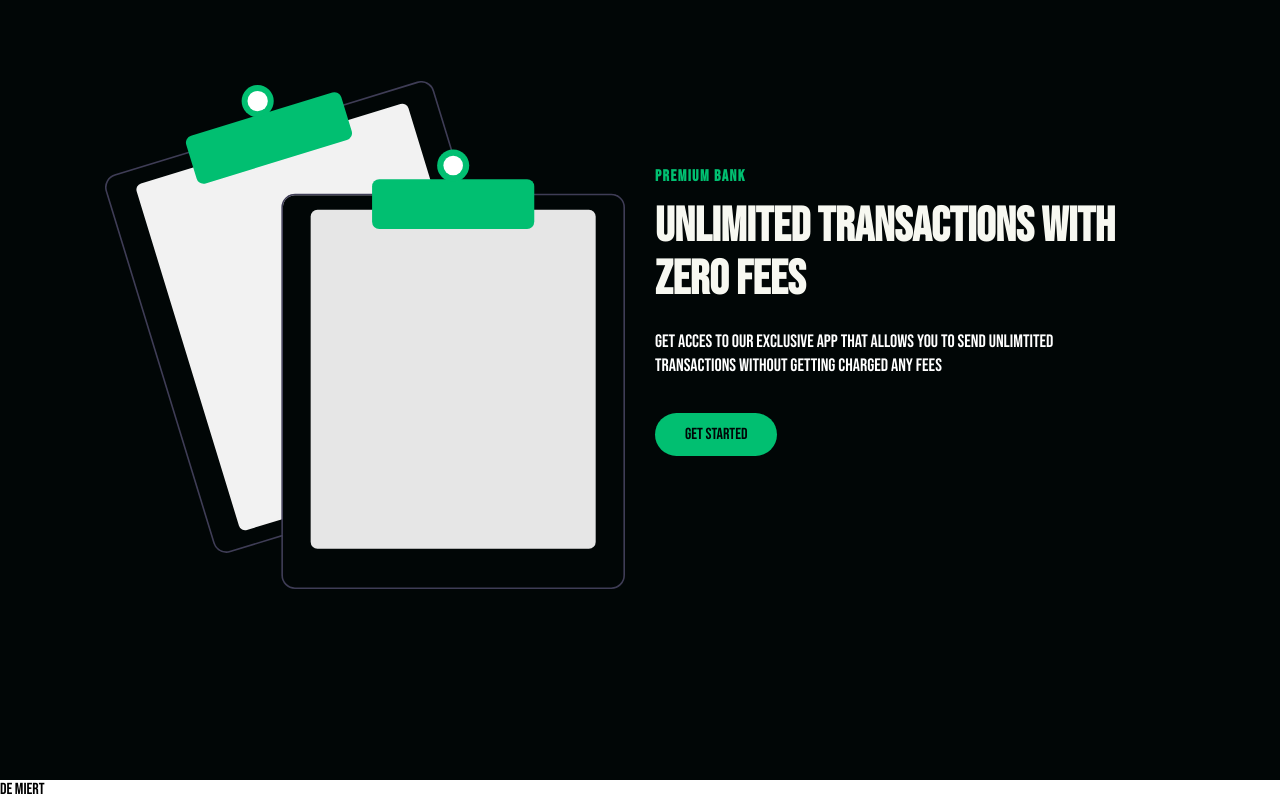
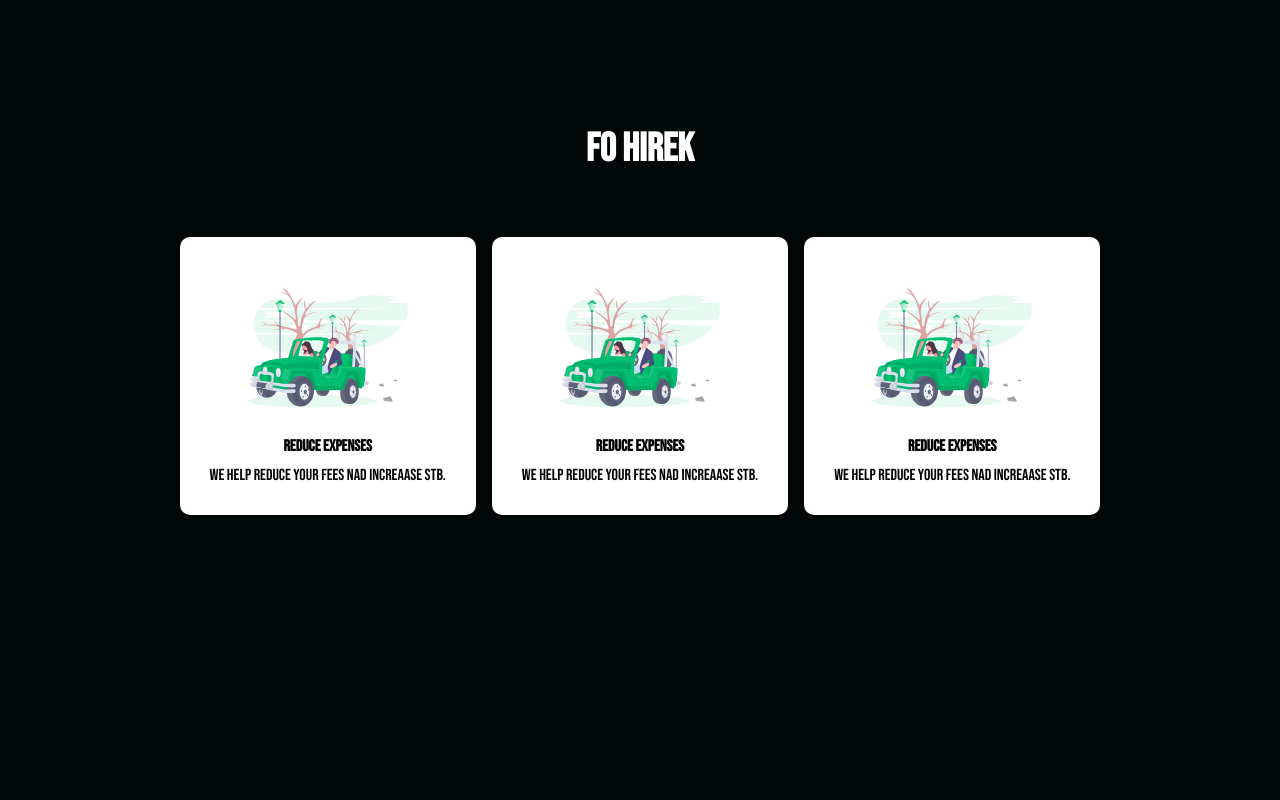
Before and after one commit to hzoltann/kutv-react, a React (Create React App) app: page / in a window 1280 px wide. Shown: the part 2600-3400 px from the top of the page. Built offline with nearby package versions, Linux system fonts and the light colour scheme.

Commit message:
Set up Switch

```diff
--- a/package.json
+++ b/package.json
@@ -9,7 +9,7 @@
     "react": "^18.1.0",
     "react-dom": "^18.1.0",
     "react-icons": "^4.3.1",
-    "react-router-dom": "^6.3.0",
+    "react-router-dom": "5.2.0",
     "react-scripts": "^2.1.3",
     "react-scroll": "^1.8.7",
     "styled-components": "^5.3.5",
--- a/public/index.html
+++ b/public/index.html
@@ -22,6 +22,5 @@
   </head>
   <body>
     <div id="root"></div>
-    <div>DE MIERT</div>
   </body>
 </html>
--- a/src/App.css
+++ b/src/App.css
@@ -2,4 +2,5 @@
   padding: 0;
   margin: 0;
   font-family: "Bebas Neue", cursive, sans-serif;
+  /* overflow-x: hidden; */
 }
--- a/src/App.js
+++ b/src/App.js
@@ -1,12 +1,17 @@
 import React from "react";
 import "./App.css";
-import { BrowserRouter as Router } from "react-router-dom";
+import { BrowserRouter as Router, Route, Switch } from "react-router-dom";
+// import Switch from
 import Home from "./pages";
+import SignInPage from "./pages/signIn";
 
 function App() {
   return (
     <Router>
-      <Home />
+      <Switch>
+        <Route path="/" component={Home} exact />
+        <Route path="/signIn" component={SignInPage} exact />
+      </Switch>
     </Router>
   );
 }
--- a/src/components/infoSection/Data.js
+++ b/src/components/infoSection/Data.js
@@ -17,7 +17,7 @@ export const homeObjOne = {
 };
 
 export const homeObjTwo = {
-  id: "versemyszabaly",
+  id: "versenyszabaly",
   lightBg: true,
   lightText: false,
   lightTextDesc: false,
@@ -35,7 +35,7 @@ export const homeObjTwo = {
 };
 
 export const homeObjThree = {
-  id: "about",
+  id: "hirek",
   lightBg: false,
   lightText: true,
   lightTextDesc: true,
@@ -46,7 +46,7 @@ export const homeObjThree = {
   buttonLabel: "Get started",
   imgStart: true,
   img: require("../../img/sign-up.svg"),
-  alt: "Car",
+  alt: "feliratkozo papir",
   dark: true,
   primary: true,
   darkText: false,
--- a/src/components/infoSection/InfoElements.js
+++ b/src/components/infoSection/InfoElements.js
@@ -61,6 +61,7 @@ export const TopLine = styled.p`
   letter-spacing: 1.4px;
   text-transform: uppercase;
   margin-bottom: 16px;
+  /* overflow: hidden; */
 `;
 
 export const Heading = styled.h1`
@@ -69,6 +70,7 @@ export const Heading = styled.h1`
   line-height: 1.1;
   font-weight: 600;
   color: ${({ lightText }) => (lightText ? "#f7f8f1" : "#010606")};
+  /* overflow: hidden; */
 
   @media screen and (max-width: 480px) {
     font-size: 32px;
--- /dev/null
+++ b/src/components/news/NewsElements.js
@@ -0,0 +1,84 @@
+import styled from "styled-components";
+
+export const NewsContainer = styled.div`
+  height: 800px;
+  display: flex;
+  flex-direction: column;
+  justify-content: center;
+  align-items: center;
+  background: #010606;
+
+  @media screen and (max-width: 768px) {
+    height: 1100px;
+  }
+
+  @media screen and (max-width: 480px) {
+    height: 1300px;
+  }
+`;
+
+export const NewsWrap = styled.div`
+  max-width: 1000px;
+  margin: 0 auto;
+  display: grid;
+  grid-template-columns: 1fr 1fr 1fr;
+  align-items: center;
+  grid-gap: 16px;
+  padding: 0 50px;
+
+  @media screen and (max-width: 1000px) {
+    grid-template-columns: 1fr 1fr;
+  }
+
+  @media screen and (max-width: 768px) {
+    grid-template-columns: 1fr;
+    padding: 0 20px;
+  }
+`;
+
+export const NewsCard = styled.div`
+  background-color: #fff;
+  display: flex;
+  flex-direction: column;
+  justify-content: flex-start;
+  align-items: center;
+  border-radius: 10px;
+  max-height: 340px;
+  /* width: 100%; */
+  padding: 30px;
+  box-shadow: 0 1px 3px rgba(0, 0, 0, 0.3);
+
+  transition: all ease-in-out 0.2s;
+
+  &:hover {
+    transform: scale(1.05);
+    transition: all ease-in-out 0.2s;
+    cursor: pointer;
+  }
+`;
+
+export const NewsIcon = styled.img`
+  height: 160px;
+  width: 160px;
+  margin-bottom: 10px;
+`;
+
+export const NewsH1 = styled.h1`
+  font-size: 2.5rem;
+  color: #fff;
+  margin-bottom: 64px;
+
+  @media screen and (max-width: 480px) {
+    font-size: 2rem;
+  }
+`;
+
+export const NewsH2 = styled.h2`
+  font-size: 1rem;
+  margin-bottom: 10px;
+`;
+
+export const NewsP = styled.p`
+  font-size: 1rem;
+  text-align: center;
+`;
--- /dev/null
+++ b/src/components/news/index.js
@@ -0,0 +1,41 @@
+import React from "react";
+import {
+  NewsContainer,
+  NewsCard,
+  NewsH1,
+  NewsH2,
+  NewsIcon,
+  NewsP,
+  NewsWrap,
+} from "./NewsElements";
+
+import Icon1 from "../../img/car.svg";
+import Icon2 from "../../img/car.svg";
+import Icon3 from "../../img/car.svg";
+
+const News = () => {
+  return (
+    <NewsContainer id="hirek">
+      <NewsH1>Fo hirek</NewsH1>
+      <NewsWrap>
+        <NewsCard>
+          <NewsIcon src={Icon1} />
+          <NewsH2>Reduce Expenses</NewsH2>
+          <NewsP>We help reduce your fees nad increaase stb.</NewsP>
+        </NewsCard>
+        <NewsCard>
+          <NewsIcon src={Icon2} />
+          <NewsH2>Reduce Expenses</NewsH2>
+          <NewsP>We help reduce your fees nad increaase stb.</NewsP>
+        </NewsCard>
+        <NewsCard>
+          <NewsIcon src={Icon3} />
+          <NewsH2>Reduce Expenses</NewsH2>
+          <NewsP>We help reduce your fees nad increaase stb.</NewsP>
+        </NewsCard>
+      </NewsWrap>
+    </NewsContainer>
+  );
+};
+
+export default News;
--- a/src/pages/index.js
+++ b/src/pages/index.js
@@ -7,6 +7,7 @@ import {
   homeObjThree,
 } from "../components/infoSection/Data";
 import NavBar from "../components/navbar";
+import News from "../components/news";
 import SideBar from "../components/sidebar";
 
 function Home() {
@@ -22,6 +23,7 @@ function Home() {
       <HeroSection />
       <InfoSection {...homeObjOne} />
       <InfoSection {...homeObjTwo} />
+      <News />
       <InfoSection {...homeObjThree} />
     </>
   );
--- /dev/null
+++ b/src/pages/signIn.js
@@ -0,0 +1,7 @@
+import React from "react";
+
+const SignInPage = () => {
+  return <h1>SignInPage</h1>;
+};
+
+export default SignInPage;
```
Also changed, not shown: 1 other file (tests, documents, lock files or other folders).
